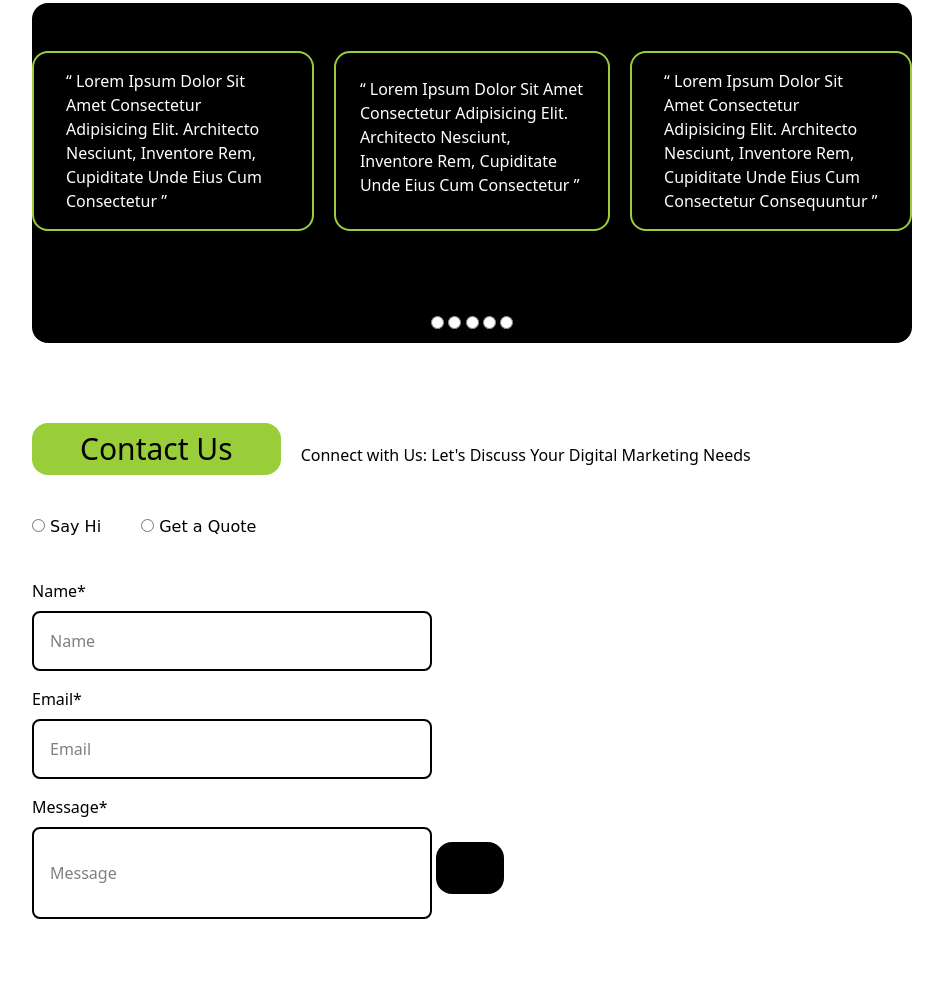
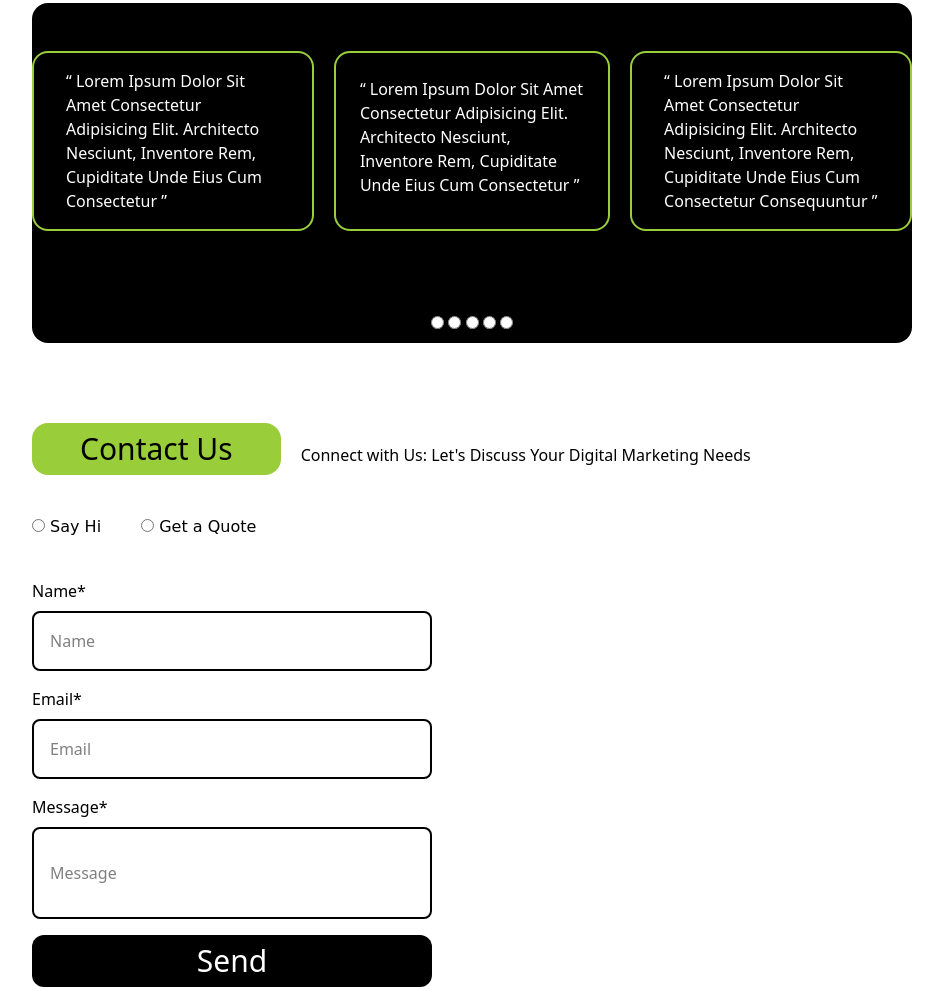
Before and after one commit to Oxbee27/landscape, a website: page src/index.html in a window 1280 px wide. Shown: the part 5019-6006 px from the top of the page, without its empty margins (168-1111 px from the left). Before the commit the page ends 5954 px from the top, so only its background shows below. Drawn offline with Linux system fonts and the light colour scheme; some icons are missing; a web font is replaced by a local one.

Commit message:
feature commit

```diff
--- a/src/index.html
+++ b/src/index.html
@@ -603,9 +603,9 @@
 <label for="message">Message*</label> <br>
 <input type="text" id="message" required class="w-100 border-2 border-black rounded-lg px-4 py-8 mt-2 mb-4" placeholder="Message">
 
-<button class="hover:bg-[#99CD39] text-black bg-black py-2 rounded-2xl text-3xl">send</button>
+
  </section>
-
+<button class=" hover:bg-[#99CD39]  hover:text-black text-black  bg-black text-white capitalize  py-2 px-8 w-100 rounded-xl text-3xl">send</button>
 
 
     </article>
```
Also changed, not shown: src/output.css.
